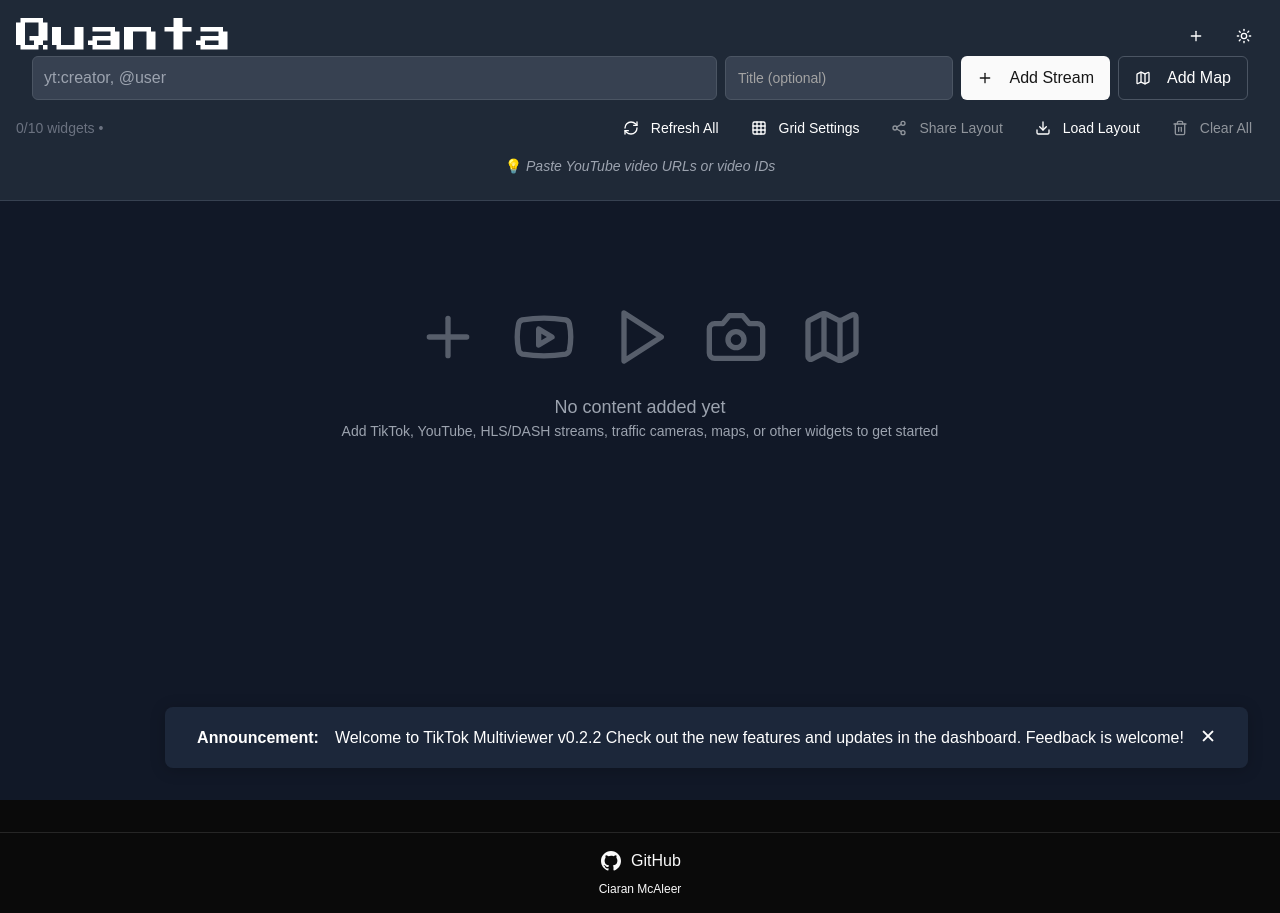
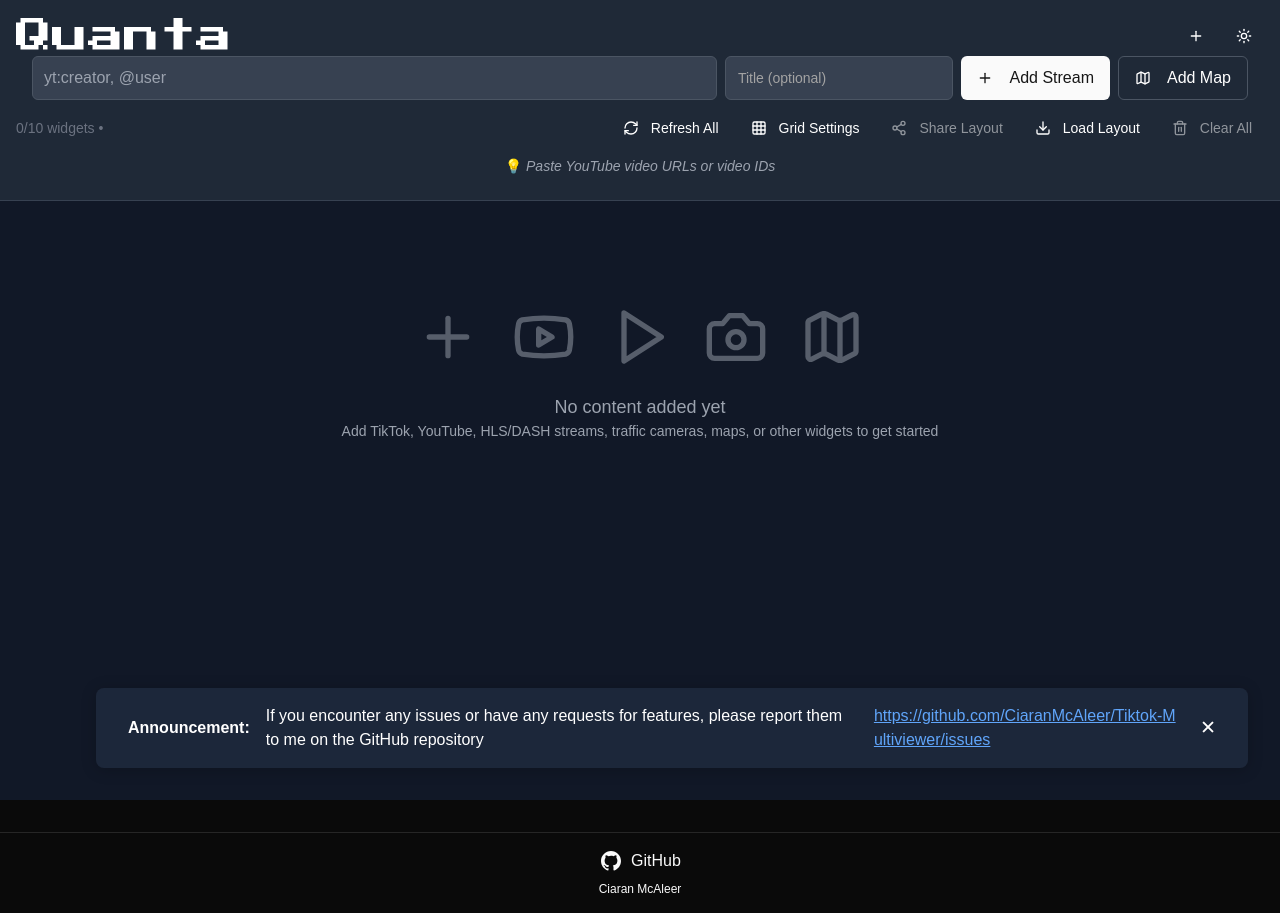
Before and after one commit to CiaranMcAleer/Tiktok-Multiviewer, a Next.js app: page / in a window 1280 px wide. Built offline with nearby package versions, Linux system fonts and the light colour scheme.

Commit message:
Update announcement-message.ts
Remove some old announcements

```diff
--- a/app/components/announcement-message.ts
+++ b/app/components/announcement-message.ts
@@ -1,9 +1,7 @@
 //TODO when adding announcements, update this file with the new messages.
 
 const ANNOUNCEMENT_MESSAGES = [
-  "Welcome to TikTok Multiviewer v0.2.2 Check out the new features and updates in the dashboard. Feedback is welcome!",
-  "If you encounter any issues or have any requests for features, please report them to me on the GitHub repository https://github.com/CiaranMcAleer/Tiktok-Multiviewer/issues",
-  "In the 0.2.2 update, the TWNI scraping and camera embed functionality has been improved. This should resolve any mismatches.",
+  "If you encounter any issues or have any requests for features, please report them to me on the GitHub repository https://github.com/CiaranMcAleer/Tiktok-Multiviewer/issues"
 ];
 
 export default ANNOUNCEMENT_MESSAGES;
```
